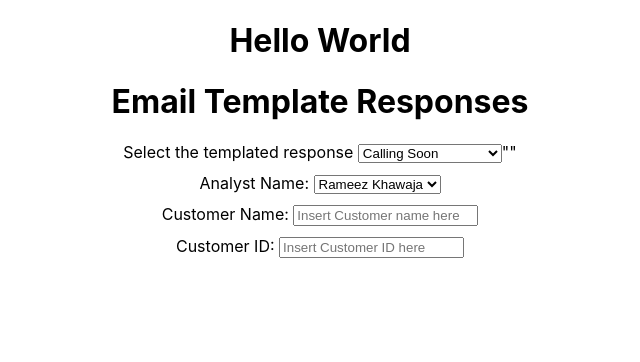
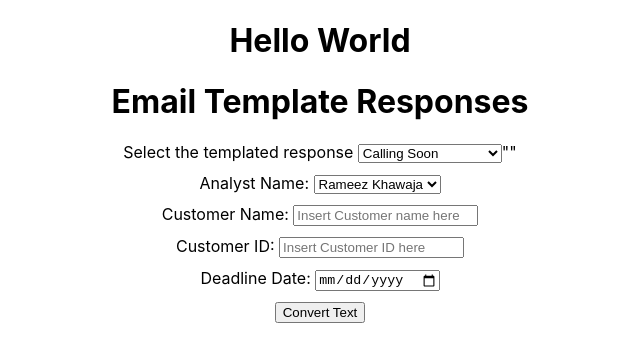
Before and after one commit to Rameezrk/sbg-email-template, a React (Create React App) app: page / in a window 1280 px wide. Shown: the top 362 px of the page, without its empty margins (320-960 px from the left). Built offline with nearby package versions, Linux system fonts and the light colour scheme.

Commit message:
working on replacing text

```diff
--- a/src/App.js
+++ b/src/App.js
@@ -11,6 +11,27 @@ const data = EmailTemplates
 function App() {
 
   const [selected, setSelected] = useState('')
+
+  let output = selected && data.filter(mail => mail.subject === selected)[0].text
+  console.log(output)
+
+  let handleClick = () => {
+    const mapObj = {
+      laborum: "Kind Regards",
+      est: "TEST"
+    }
+
+
+  output.split('\n').map(function(item) {
+    return ({item})
+  })
+
+
+    let replaceOutput = output.replace(/\b(?:laborum|est)\b/gi, matched => mapObj[matched])
+    console.log(replaceOutput)
+
+
+  }
 
   return (
     <div className="App">
@@ -37,12 +58,18 @@ function App() {
       </select></div>
 
       <div><label>Customer Name: </label>
-        <input placeholder='Insert Customer name here'></input>
+        <input type='text' placeholder='Insert Customer name here'></input>
       </div>
 
       <div><label>Customer ID: </label>
-        <input placeholder='Insert Customer ID here'></input>
+        <input type='text' placeholder='Insert Customer ID here'></input>
       </div>
+
+      <div><label>Deadline Date: </label>
+        <input type='date' ></input>
+      </div>
+
+      <button onClick={handleClick}>Convert Text</button>
 
     {/* {data.map((data) => {
       return  <ul key={data.id}>
@@ -55,6 +82,9 @@ function App() {
     <div>
     {selected && data.filter(mail => mail.subject === selected)[0].text}
     </div>
+
+
+    {/* <div>{newOutput}</div> */}
 
     {/* npm i -D prettier */}
 
--- a/src/EmailTemplates.json
+++ b/src/EmailTemplates.json
@@ -7,7 +7,7 @@
 {
     "id": 2,
     "subject": "Document Required",
-    "text": "Docs Requiredingo sed do eiusmod tempor incididunt ut labore et dolore magna aliqua. Ut enim ad minim veniam, quis nostrud exercitation ullamco laboris nisi ut aliquip ex ea commodo consequat. Duis aute irure dolor in reprehenderit in voluptate velit esse cillum dolore eu fugiat nulla pariatur. Excepteur sint occaecat cupidatat non proident, sunt in culpa qui officia deserunt mollit anim id est laborum."
+    "text": "Hello CUSTOMER \n\nsed do eiusmod tempor incididunt ut labore et dolore magna aliqua. \n\nUt enim ad minim veniam, quis nostrud exercitation ullamco laboris nisi ut aliquip ex ea commodo consequat. Duis aute irure dolor in reprehenderit in voluptate velit esse cillum dolore eu fugiat nulla pariatur. Excepteur sint occaecat cupidatat non proident, sunt in culpa qui officia deserunt mollit anim id est laborum."
 
 },
 {
```
